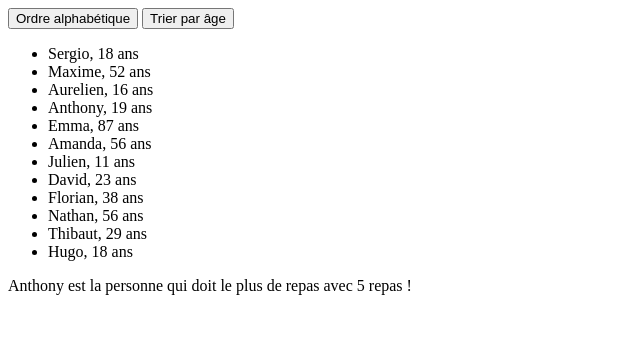
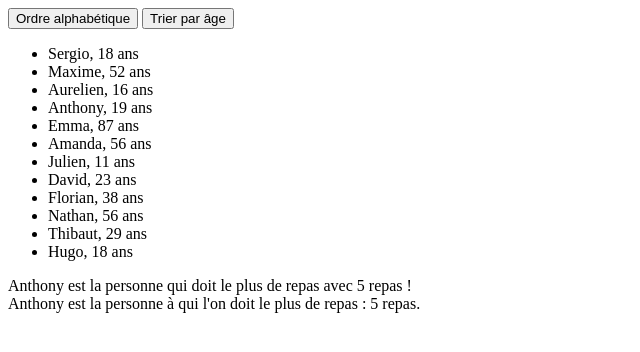
Before and after one commit to Raymondbty/TheGameExercice, a plain HTML site: page index.html in a window 1280 px wide. Shown: the whole page, without its empty margins (0-640 px from the left). Drawn offline with Linux system fonts and the light colour scheme.

Commit message:
feat: duplicate code for the one in most debt, will adapt for the richest later

```diff
--- a/TheGame.js
+++ b/TheGame.js
@@ -17,13 +17,14 @@ const data = [
     {id: 9,     name: 'Nathan',     age: 56,    dept: [4,6]},
     {id: 10,    name: 'Thibaut',    age: 29,    dept: []},
     {id: 11,    name: 'Hugo',       age: 18,    dept: [2,6]}
-]
+];
 
 const main = () => {
     const nameListElement = document.getElementById("nameList");
     const sortByNameButton = document.getElementById("sortByNameButton");
     const sortByAgeButton = document.getElementById("sortByAgeButton");
     const mostDebtsPersonElement = document.getElementById("mostDebtsPerson");
+    const personOwedMostMealsElement = document.getElementById("personOwedMostMeals");
 
     const originalData = [...data];
     let isSortedByName = false;
@@ -38,7 +39,7 @@ const main = () => {
         });
     };
 
-    //Find dude in debt of restaurants
+    // Find person with most debts
     const findPersonWithMostDebts = () => {
         const personWithMostDebts = originalData.reduce((maxDebtsPerson, currentPerson) => {
             if (currentPerson.dept.length > maxDebtsPerson.dept.length) {
@@ -51,15 +52,34 @@ const main = () => {
         return personWithMostDebts;
     };
 
-    //update because sort reload page
+    // Find person owed most meals
+    const findPersonOwedMostMeals = () => {
+        const personOwedMostMeals = originalData.reduce((maxOwedMealsPerson, currentPerson) => {
+            const currentOwedMeals = currentPerson.dept.length;
+            if (currentOwedMeals > maxOwedMealsPerson.dept.length) {
+                return currentPerson;
+            } else {
+                return maxOwedMealsPerson;
+            }
+        }, originalData[0]);
+
+        return personOwedMostMeals;
+    };
+
+    // Update functions
     const updateMostDebtsPerson = () => {
         const personWithMostDebts = findPersonWithMostDebts();
         mostDebtsPersonElement.textContent = `${personWithMostDebts.name} est la personne qui doit le plus de repas avec ${personWithMostDebts.dept.length} repas !`;
     };
 
+    const updatePersonOwedMostMeals = () => {
+        const personOwedMostMeals = findPersonOwedMostMeals();
+        personOwedMostMealsElement.textContent = `${personOwedMostMeals.name} est la personne à qui l'on doit le plus de repas : ${personOwedMostMeals.dept.length} repas.`;
+    };
+
     populateNameList(nameListElement, originalData);
 
-    // Name Sort Button Element
+    // Sort by name button
     sortByNameButton.addEventListener("click", () => {
         if (isSortedByName) {
             populateNameList(nameListElement, originalData);
@@ -70,9 +90,10 @@ const main = () => {
         isSortedByName = !isSortedByName;
         isSortedByAge = 0;
         updateMostDebtsPerson();
+        updatePersonOwedMostMeals();
     });
 
-    // Age Sort Button ELement
+    // Sort by age button
     sortByAgeButton.addEventListener("click", () => {
         if (isSortedByAge === 0) {
             const sortedData = [...originalData].sort((a, b) => b.age - a.age);
@@ -88,9 +109,10 @@ const main = () => {
         }
         isSortedByName = false;
         updateMostDebtsPerson();
+        updatePersonOwedMostMeals();
     });
-    //Update status in-case recharge page or sorting
     updateMostDebtsPerson();
-}
+    updatePersonOwedMostMeals();
+};
 
 main();
--- a/index.html
+++ b/index.html
@@ -10,6 +10,7 @@
     <ul id="nameList"></ul>
     <ul id="sortedNameList"></ul>
     <div id="mostDebtsPerson"></div>
+    <div id="personOwedMostMeals"></div>
     <script src="TheGame.js"></script>
 </body>
 </html>
```
